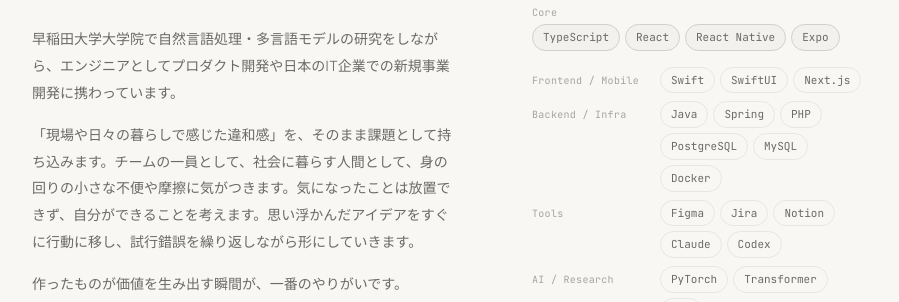
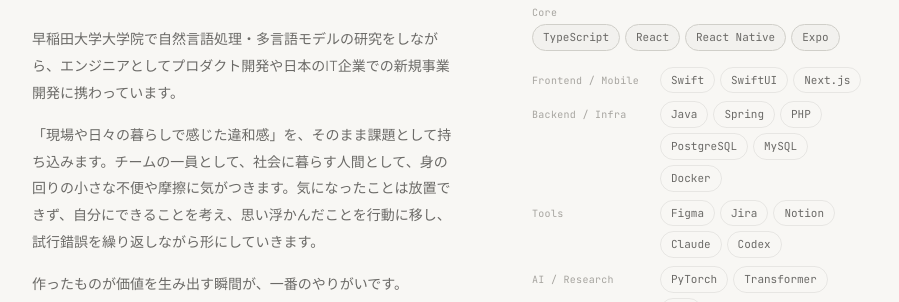
Before and after one commit to mamezlf/portfolio, a React (Vite) app: page / in a window 1280 px wide. Shown: the part 1100-1402 px from the top of the page, without its empty margins (190-1089 px from the left). Built offline with nearby package versions, Linux system fonts and the light colour scheme.

Commit message:
content更新

```diff
--- a/src/content/portfolioContent.ts
+++ b/src/content/portfolioContent.ts
@@ -44,7 +44,7 @@
   role: "Software Engineer / NLP Researcher",
   paragraphs: [
     "早稲田大学大学院で自然言語処理・多言語モデルの研究をしながら、エンジニアとしてプロダクト開発や日本のIT企業での新規事業開発に携わっています。",
-    "「現場や日々の暮らしで感じた違和感」を、そのまま課題として持ち込みます。チームの一員として、社会に暮らす人間として、身の回りの小さな不便や摩擦に気がつきます。気になったことは放置できず、自分ができることを考えます。思い浮かんだアイデアをすぐに行動に移し、試行錯誤を繰り返しながら形にしていきます。",
+    "「現場や日々の暮らしで感じた違和感」を、そのまま課題として持ち込みます。チームの一員として、社会に暮らす人間として、身の回りの小さな不便や摩擦に気がつきます。気になったことは放置できず、自分にできることを考え、思い浮かんだことを行動に移し、試行錯誤を繰り返しながら形にしていきます。",
     "作ったものが価値を生み出す瞬間が、一番のやりがいです。",
   ],
   infoRows: [
```
